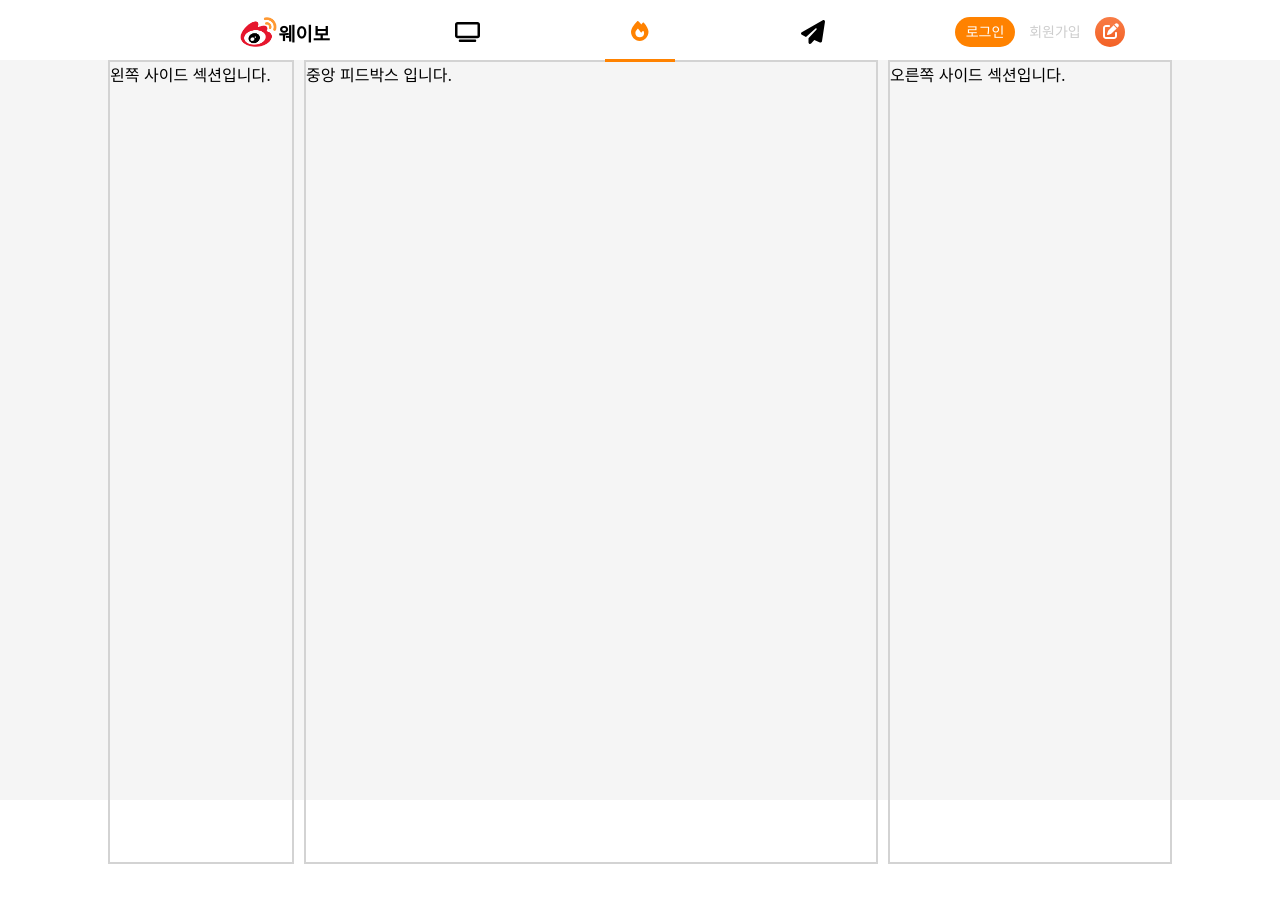
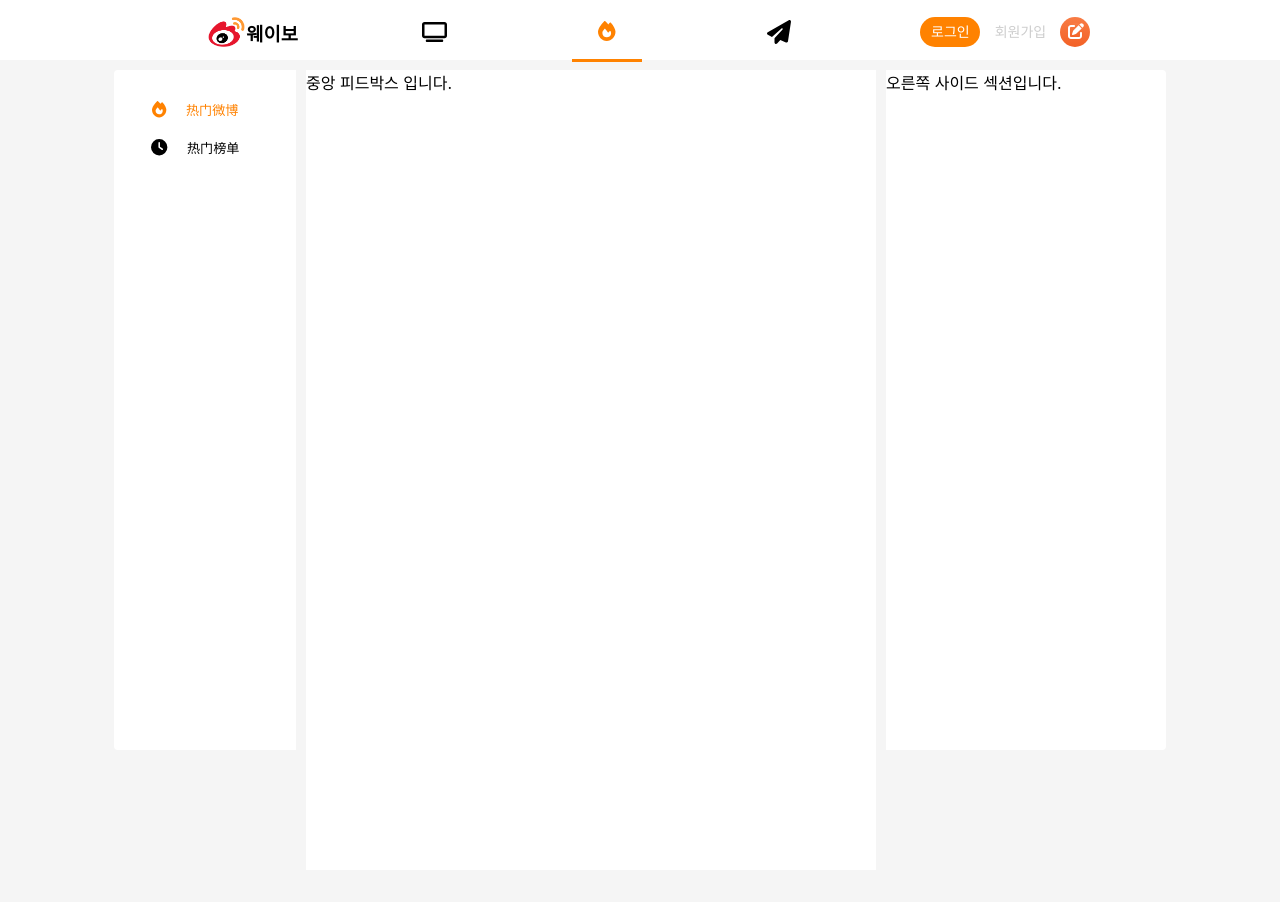
Before and after one commit to FoocoJun/weiboCloneCoding, a React (Create React App) app: page / in a window 1280 px wide. Shown: the top 902 px of the page. Built offline with nearby package versions, Linux system fonts and the light colour scheme.

Commit message:
Sticky Bar

```diff
--- a/src/App.js
+++ b/src/App.js
@@ -30,7 +30,7 @@ function App() {
 
 const AppBg = styled.div`
   background-color: #f5f5f5;
-  height: 100vh;
+  height: 4500px;
 `;
 
 export default App;
--- a/src/components/CenterFeedSection.js
+++ b/src/components/CenterFeedSection.js
@@ -11,8 +11,8 @@ display: flex;
 
 width: 50%;
 height: 100vh;
-border: 2px solid lightgray;
 margin: 0 10px;
+background-color:#fff;
 @media ${devices.laptop} {
     width:100%;
   }
--- a/src/components/HeaderNavBar.js
+++ b/src/components/HeaderNavBar.js
@@ -128,7 +128,7 @@ const LeftSideBox = styled.div`
   flex-direction: row;
   align-items: center;
   justify-content: end;
-  width: 25%;
+  width: 22.5%;
   @media ${devices.laptop} {
     display: none;
   }
@@ -159,7 +159,7 @@ const RightSideBox = styled.div`
   flex-direction: row;
   align-items: center;
   justify-content: start;
-  width: 25%;
+  width: 27.9%;
   @media ${devices.laptop} {
     width: 50%;
   }
@@ -175,7 +175,7 @@ const FlexBox = styled.div`
   width: 100%;
   margin: 1rem 0;
   @media ${devices.laptop} {
-    justify-content:end;
+    justify-content: end;
   }
   @media ${devices.mobileL} {
     width: 100%;
@@ -184,56 +184,40 @@ const FlexBox = styled.div`
   }
 `;
 
-const SignInButton = styled.div`
+const NavBarButton = styled.div`
   display: flex;
   justify-content: center;
   align-content: center;
+
+  height: 30px;
   width: 60px;
-  height: 30px;
   border-radius: 15px;
   margin: 0px 5px;
 
   text-align: center;
   line-height: 30px;
+
+  cursor: pointer;
+`;
+
+const SignInButton = styled(NavBarButton)`
   font-size: 14px;
 
   background: #ff8200;
   color: #fff;
-
-  cursor: pointer;
 `;
-const SignUpButton = styled.div`
-  display: flex;
-  justify-content: center;
-  align-content: center;
-  width: 60px;
-  height: 30px;
-  border-radius: 15px;
-  margin: 0px 5px;
-
-  text-align: center;
-  line-height: 30px;
+const SignUpButton = styled(NavBarButton)`
   font-size: 14px;
 
   background: #fff;
   color: #cdcdcd;
-
-  cursor: pointer;
 `;
 
-const PostButton = styled.div`
-  display: flex;
-  justify-content: center;
-  align-content: center;
+const PostButton = styled(NavBarButton)`
   width: 30px;
-  height: 30px;
-  border-radius: 15px;
-  margin: 0px 5px;
 
   background: #ff8200;
   color: #fff;
-
-  cursor: pointer;
 
   background: linear-gradient(180deg, #f87c45, #f36126);
 `;
--- a/src/components/LeftSideSection.js
+++ b/src/components/LeftSideSection.js
@@ -1,31 +1,79 @@
 import React from "react";
 import styled from "styled-components";
 import { devices } from "../device";
+import IconButton from "./buttons/IconButton";
 
 const LeftSideSection = () => {
+  const [leftBarCount, setLeftBarCount] = React.useState("0");
+  const MainIconBoxRef = React.useRef(null);
+  const TimeIconBoxRef = React.useRef(null);
+
+  React.useEffect(() => {
+    //부끄럽다. 알고리즘 공부하자..
+    switch (leftBarCount) {
+      case "1": {
+        MainIconBoxRef.current.style.color = "black";
+        TimeIconBoxRef.current.style.color = "#ff8200";
+        break;
+      }
+      default: {
+        MainIconBoxRef.current.style.color = "#ff8200";
+        TimeIconBoxRef.current.style.color = "black";
+        break;
+      }
+    }
+  }, [leftBarCount]);
+
   return (
-    <div
-      style={{
-        height: "4500px",
-      }}
-    >
       <Box>
-      왼쪽 사이드 섹션입니다.
+        <FlexBox>
+          <div ref={MainIconBoxRef} onClick={()=>{setLeftBarCount("0")}}>
+          <IconButton
+            iconName={"faFire"}
+            to={"/"}
+            size={"lg"}
+            string={"热门微博"}
+            width={"100%"}
+            margin={"20px"}
+          />
+          </div>
+          <div ref={TimeIconBoxRef} onClick={()=>{setLeftBarCount("1")}}>
+          <IconButton
+            iconName={"faClock"}
+            to={"/"}
+            size={"lg"}
+            string={"热门榜单"}
+            width={"100%"}
+            margin={"20px"}
+          />
+          </div>
+        </FlexBox>
       </Box>
-    </div>
   );
 };
+
+const FlexBox = styled.div`
+  display: flex;
+  flex-direction: column;
+  margin: 20px 5px 0;
+  width: 100%;
+  font-size:.82rem;
+`;
 
 const Box = styled.div`
   display: flex;
   position: sticky;
-  top: 60px;
+  top: 61px;
 
   width: 182px;
-  height: 100vh;
-  border: 2px solid lightgray;
+  height: ${window.innerHeight - 120}px;
+  border-radius: 4px 0 0 4px;
+  background-color:#fff;
 
   @media ${devices.mobileL} {
+    display: none;
+  }
+  @media (max-height : 500px) {
     display: none;
   }
 `;
--- a/src/components/RightSideSection.js
+++ b/src/components/RightSideSection.js
@@ -3,23 +3,26 @@ import styled from "styled-components";
 import { devices } from "../device";
 
 const RightSideSection = () => {
-  return<Box>오른쪽 사이드 섹션입니다.</Box>;
+
+
+  return <Box >오른쪽 사이드 섹션입니다.</Box>;
 };
 
 const Box = styled.div`
-display: flex;
-position: sticky;
-top: 60px;
+  display: flex;
+  position: sticky;
+  top: 61px;
 
-width: 280px;
-height: 100vh;
-border: 2px solid lightgray;
-@media ${devices.laptop} {
+  width: 280px;
+  border-radius: 0 4px 4px 0;
+  background-color: #fff;
+  height:${window.innerHeight - 120}px;
+  @media ${devices.laptop} {
     display: none;
   }
-
-
-
+  @media (max-height : 500px) {
+    display: none;
+  }
 `;
 
 export default RightSideSection;
--- a/src/components/buttons/IconButton.js
+++ b/src/components/buttons/IconButton.js
@@ -49,6 +49,7 @@ const IconHoverBox = styled.div`
   width: 70px;
   height: 38px;
   border-radius: 4px;
+  cursor: pointer;
   &:hover {
     background-color: #F2F2F2;
     color: #ff8200;
--- a/src/components/pages/MainPage.js
+++ b/src/components/pages/MainPage.js
@@ -16,6 +16,7 @@ const MainPage = () => {
       <CenterFeedSection />
       <RightSideSection />
       </MainFlexSection>
+
       메인 페이지입니다!
       <Routes>
         <Route path="/detail/:postid" element={<DetailModal />} />
@@ -27,9 +28,11 @@ const MainPage = () => {
 const MainFlexSection= styled.div`
 display:flex;
 justify-content: center;
+padding-top:10px;
 width: 90%;
 max-width: 1140px;
 margin: 0 auto;
+height: 4500px
 
 
 `
```
